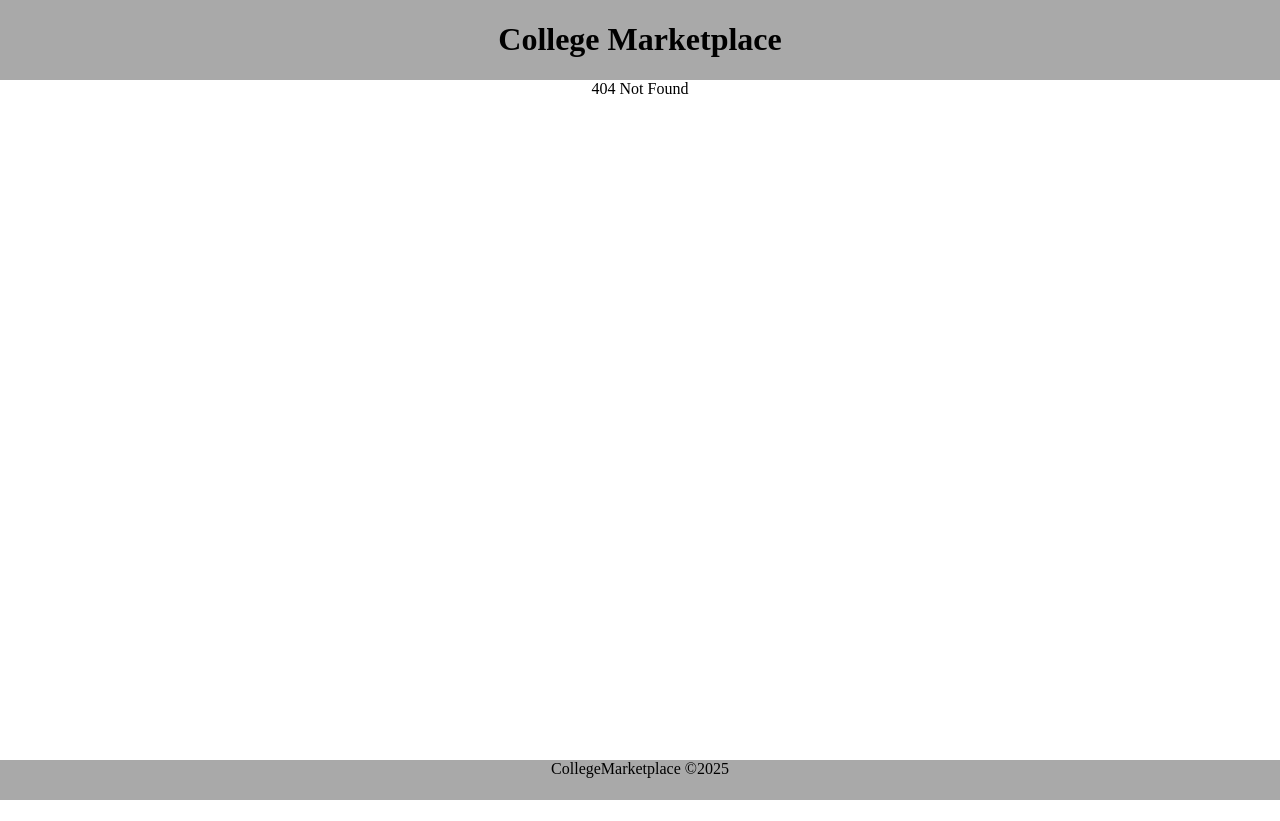
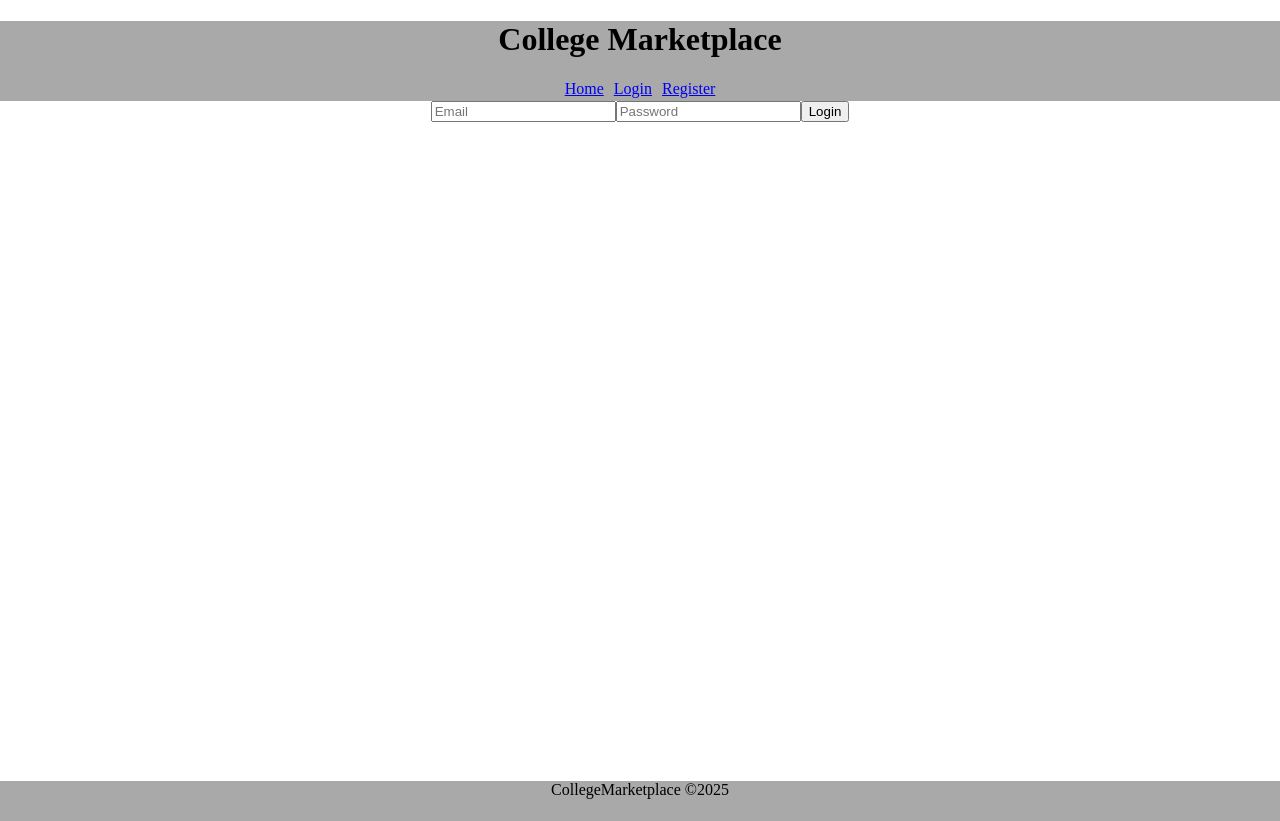
Before and after one commit to gbesmonte-metau/college-marketplace, a React (Vite) app in the folder frontend/: page /login in a window 1280 px wide. Before the commit this address had no page. Before the commit the page ends 800 px from the top, so only its background shows below. Built offline with nearby package versions, Linux system fonts and the light colour scheme.

Commit message:
added basic login auth

```diff
--- a/frontend/src/App.css
+++ b/frontend/src/App.css
@@ -7,6 +7,9 @@
 main {
   height: 85vh;
 }
+.page {
+  height: 100%;
+}
 .app-header {
   height: 10vh;
   background-color: darkgray;
@@ -15,3 +18,8 @@ main {
   height: 5vh;
   background-color: darkgray;
 }
+.nav-bar{
+  display: flex;
+  justify-content: center;
+  gap: 10px;
+}
--- a/frontend/src/App.jsx
+++ b/frontend/src/App.jsx
@@ -1,25 +1,48 @@
 import './App.css'
-import Header from './components/Header';
-import Footer from './components/Footer';
 import PostPage from './components/PostPage';
 import {createBrowserRouter, RouterProvider} from 'react-router';
+import Layout from './components/Layout';
+import LoginPage from './components/LoginPage';
+import {useState, createContext, useEffect} from 'react';
+import ProfilePage from './components/ProfilePage';
+
+export const UserContext = createContext();
 
 const routes = createBrowserRouter([
   {
-    path: '/',
-    element: <PostPage/>,
-    errorElement: <div>404 Not Found</div>
+    element: <Layout/>,
+    errorElement: <div>404 Not Found</div>,
+    children: [
+      {
+        path: '/',
+        element: <PostPage/>
+      },
+      {
+        path: '/profile',
+        element: <ProfilePage/>
+      },
+      {
+        path: '/login',
+        element: <LoginPage/>
+      },
+      {
+        path: '/register',
+        element: <div>register</div>
+      }
+    ]
   },
 ]);
 
 function App() {
+  const [user, setUser] = useState(null);
+
   return (
     <div className="app">
-      <Header/>
       <main>
+        <UserContext.Provider value={{user, setUser}}>
         <RouterProvider router={routes} />
+        </UserContext.Provider>
       </main>
-      <Footer/>
     </div>
   )
 }
--- a/frontend/src/components/Header.jsx
+++ b/frontend/src/components/Header.jsx
@@ -1,9 +1,20 @@
 import React from 'react'
+import { Link } from 'react-router'
+import { useContext } from 'react'
+import { UserContext } from '../App';
 
 export default function Header() {
+  const { user, setUser } = useContext(UserContext);
+
   return (
     <div className="app-header">
        <h1>College Marketplace</h1>
+       <nav className='nav-bar'>
+        <Link to='/'>Home</Link>
+        {!user && <Link to='/login'>Login</Link>}
+        {!user && <Link to='/register'>Register</Link>}
+        {user && <Link to='/profile'>Profile</Link>}
+       </nav>
     </div>
   )
 }
--- /dev/null
+++ b/frontend/src/components/Layout.jsx
@@ -0,0 +1,14 @@
+import React from 'react'
+import { Outlet } from 'react-router'
+import Header from './Header'
+import Footer from './Footer'
+
+export default function Layout() {
+  return (
+    <>
+      <Header></Header>
+      <Outlet></Outlet>
+      <Footer></Footer>
+    </>
+  )
+}
--- /dev/null
+++ b/frontend/src/components/LoginPage.jsx
@@ -0,0 +1,45 @@
+import React from 'react'
+import { useNavigate } from 'react-router';
+import { useContext } from 'react'
+import { UserContext } from '../App';
+
+export default function LoginPage() {
+    const navigate = useNavigate();
+    const { user, setUser } = useContext(UserContext);
+
+    async function HandleLogin(e){
+        e.preventDefault();
+        const settings = {
+            method: 'POST',
+            credentials: 'include',
+            headers: {
+                Accept: 'application/json',
+                'Content-Type': 'application/json',
+            },
+            body: JSON.stringify({
+                email: e.target[0].value,
+                password: e.target[1].value,
+            })
+        };
+        try {
+            const response = await fetch(import.meta.env.VITE_URL + '/users/login', settings);
+            const result = await response.json();
+            setUser(result);
+            navigate("/", result);
+        }
+        catch (error) {
+            console.log(error);
+        }
+    }
+    return (
+        <div className="page">
+            <div>
+                <form onSubmit={HandleLogin}>
+                    <input type="text" placeholder="Email" required/>
+                    <input type="password" placeholder="Password" required/>
+                    <button type="submit">Login</button>
+                </form>
+            </div>
+        </div>
+    )
+}
--- /dev/null
+++ b/frontend/src/components/ProfilePage.jsx
@@ -0,0 +1,26 @@
+import React, { useState, useEffect } from 'react'
+
+export default function ProfilePage() {
+    const [userInfo, setUserInfo] = useState({});
+
+    async function getProfile() {
+        const response = await fetch(import.meta.env.VITE_URL + '/user', {
+            credentials: 'include'
+        });
+        const result = await response.json();
+        if (response.ok){
+            setUserInfo(result);
+        }
+    }
+
+    useEffect(() => {
+        getProfile();
+    }, [])
+
+    return (
+        <div>
+            <p>User: {userInfo.username}</p>
+            <p>Bio: {userInfo.bio}</p>
+        </div>
+    )
+}
```
Also changed, not shown: 2 other files (tests, documents, lock files or other folders).
